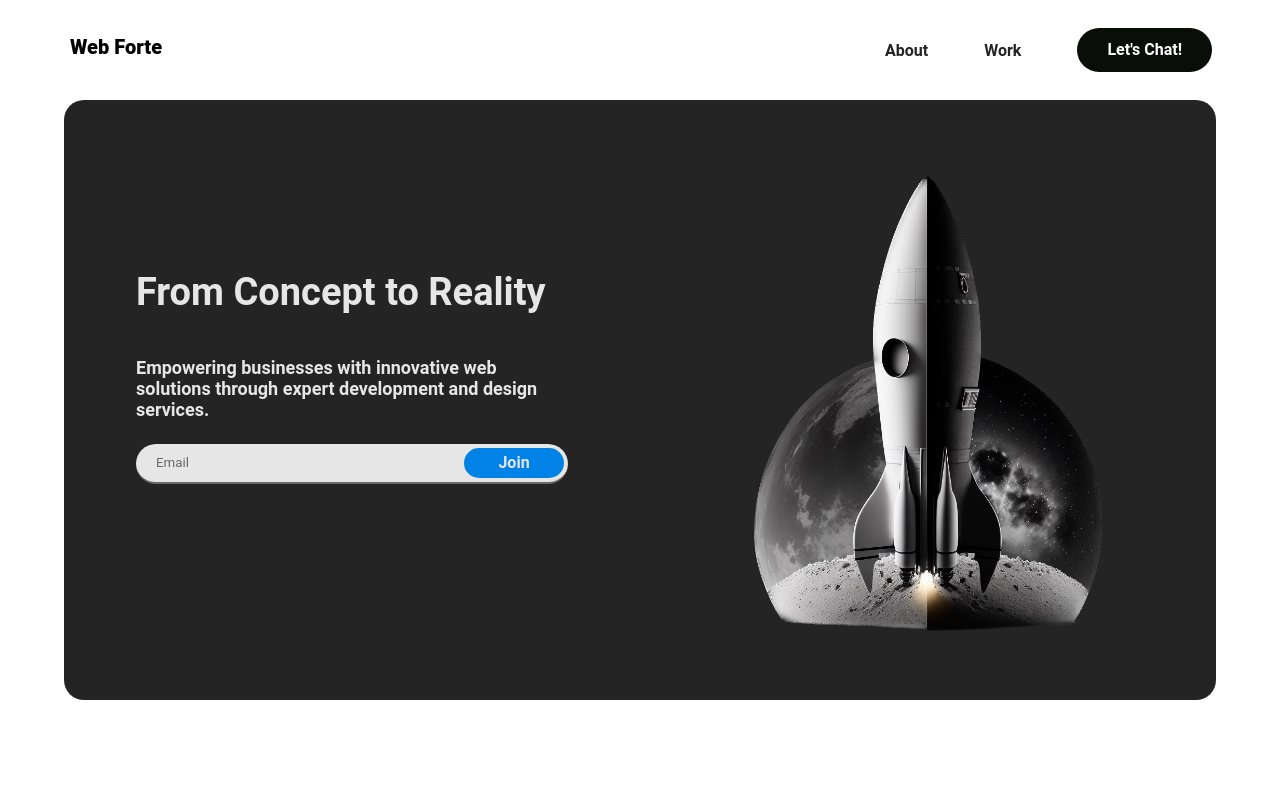
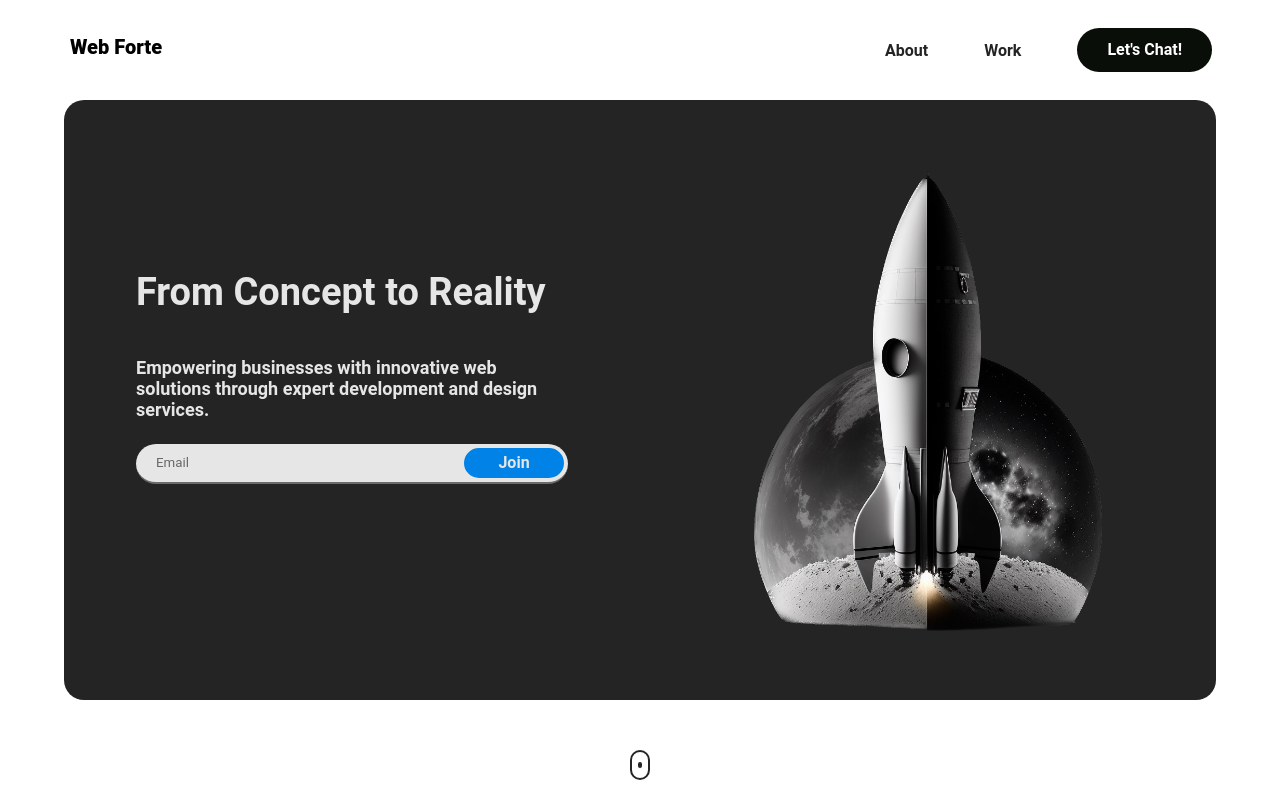
Before and after one commit to AAli02/web-f2, a React (Create React App) app: page / in a window 1280 px wide. Shown: the top 800 px of the page. Built offline with nearby package versions, Linux system fonts and the light colour scheme.

Commit message:
scroll icon

```diff
--- a/src/components/Landing/Landing.css
+++ b/src/components/Landing/Landing.css
@@ -57,6 +57,32 @@ h2 {
   margin-inline-start: 0px;
   margin-inline-end: 0px;
   font-weight: bold;
+}
+
+.scroll__icon {
+  width: 20px;
+  height: 30px;
+  border: 2px solid #242424;
+  border-radius: 24px;
+  display: flex;
+  align-items: center;
+  justify-content: center;
+}
+
+.scroll {
+  position: absolute;
+  bottom: 20px;
+  left: 50%;
+  transform: translateX(-50%);
+}
+
+.scroll__icon:after {
+  content: "";
+  width: 4px;
+  height: 6px;
+  background-color: #242424;
+  border-radius: 2px;
+  animation: scroll 1000ms infinite alternate-reverse;
 }
 
 /* FORM */
```
